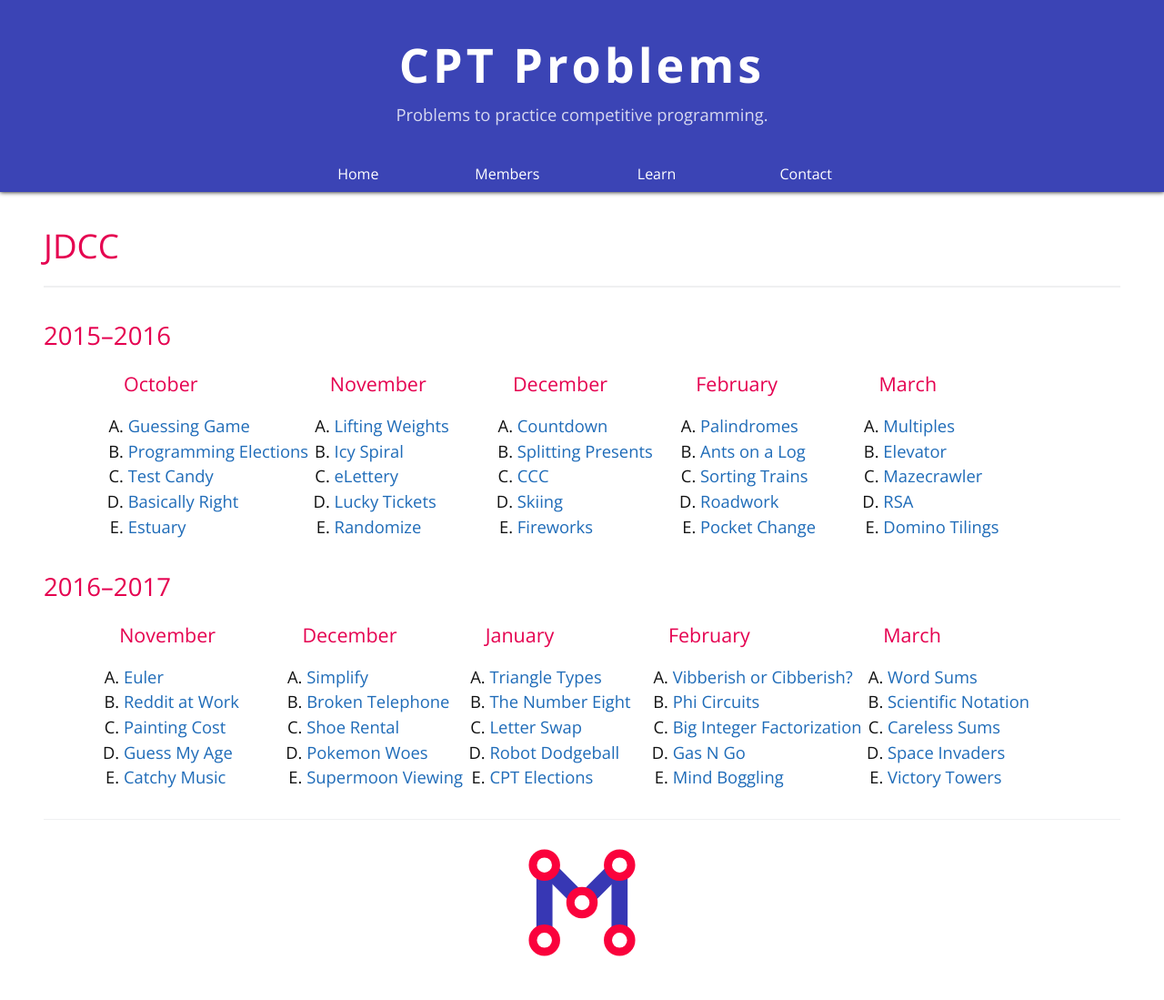
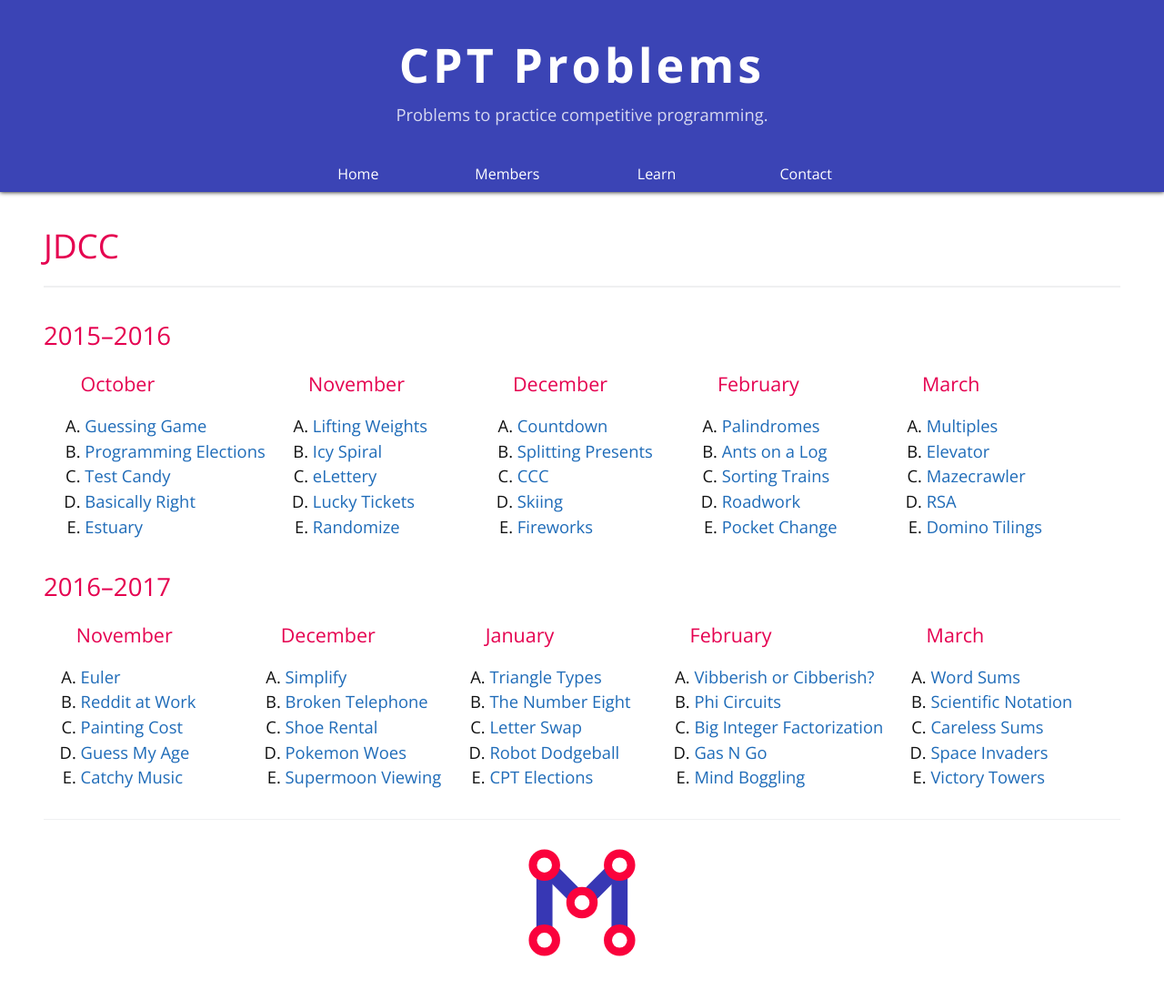
Before and after one commit to mcpt/mcpt.github.io, a Jekyll site: the page built from _cpt-problems/index.md, in a window 1280 px wide. Shown: the whole page at 91% size. Built offline with Jekyll 4.4.1, drawn with Linux system fonts in a browser that asks for light colours.

Commit message:
Improve CSS.

```diff
--- a/_cpt-problems/index.md
+++ b/_cpt-problems/index.md
@@ -12,7 +12,7 @@ permalink: /cpt-problems/
 ---
 
 ## 2015--2016
-<div class="page-listing-container fixed-size">
+<div class="page-listing-container">
 	{% for contest in contests %}
 		{% if contest.name == "jdcc2015" %}
 			{% assign rounds = contest.items | sort: 'round' | group_by: 'round-title' %}
--- a/_sass/styles.scss
+++ b/_sass/styles.scss
@@ -408,11 +408,16 @@ nav {
 	flex-wrap: wrap;
 	justify-content: center;
 	.page-listing {
-		margin: 0 1%;
-		min-width: 15%;
-	}
-	.page-listing.fixed-size {
-		width: 150px;
+		@include not-small {
+			margin: 0 2%;
+			min-width: 15%;
+			max-width: 21%;
+		}
+		@include small {
+			margin: 0 2%;
+			min-width: 50%;
+			max-width: 100%;
+		}
 	}
 }
 
```
